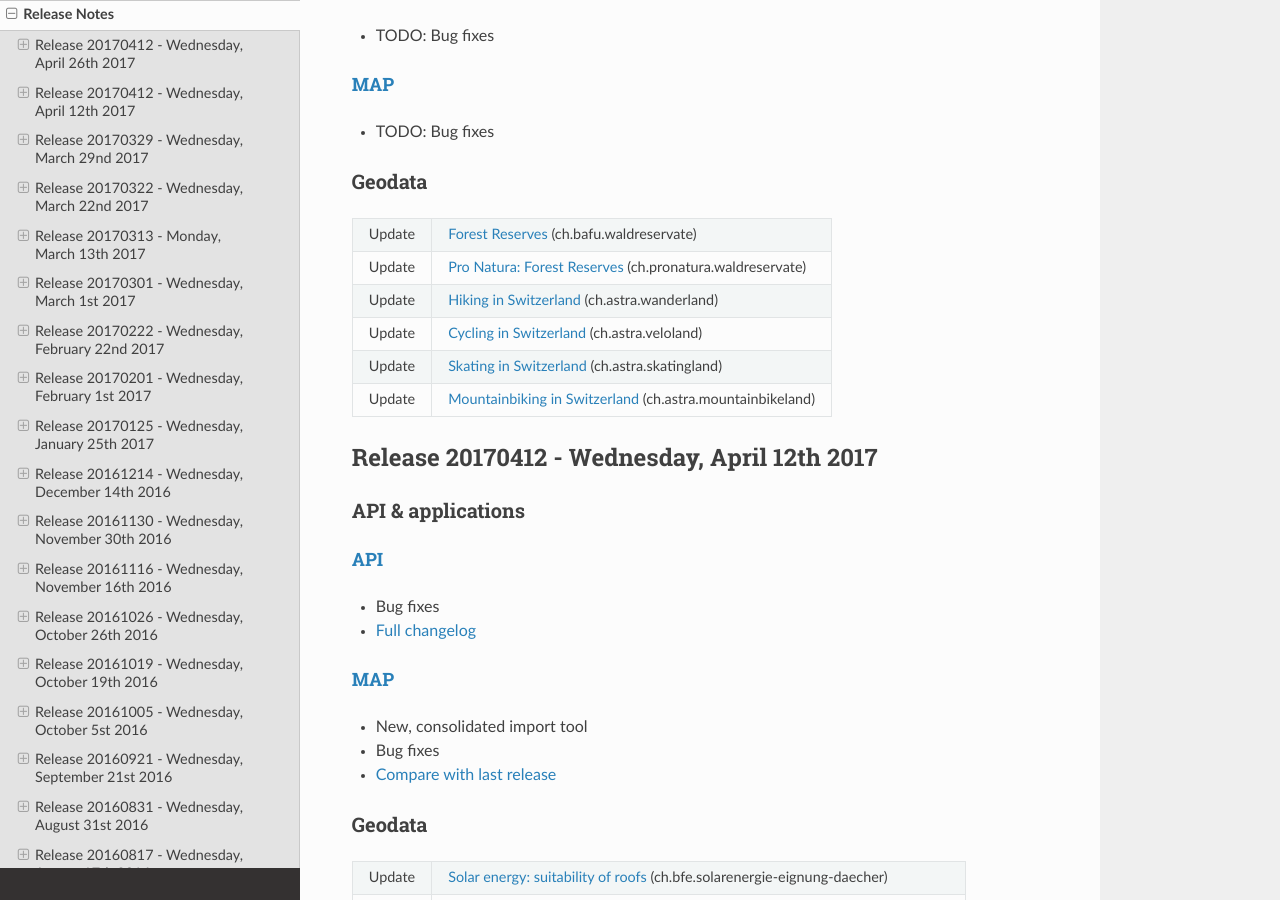
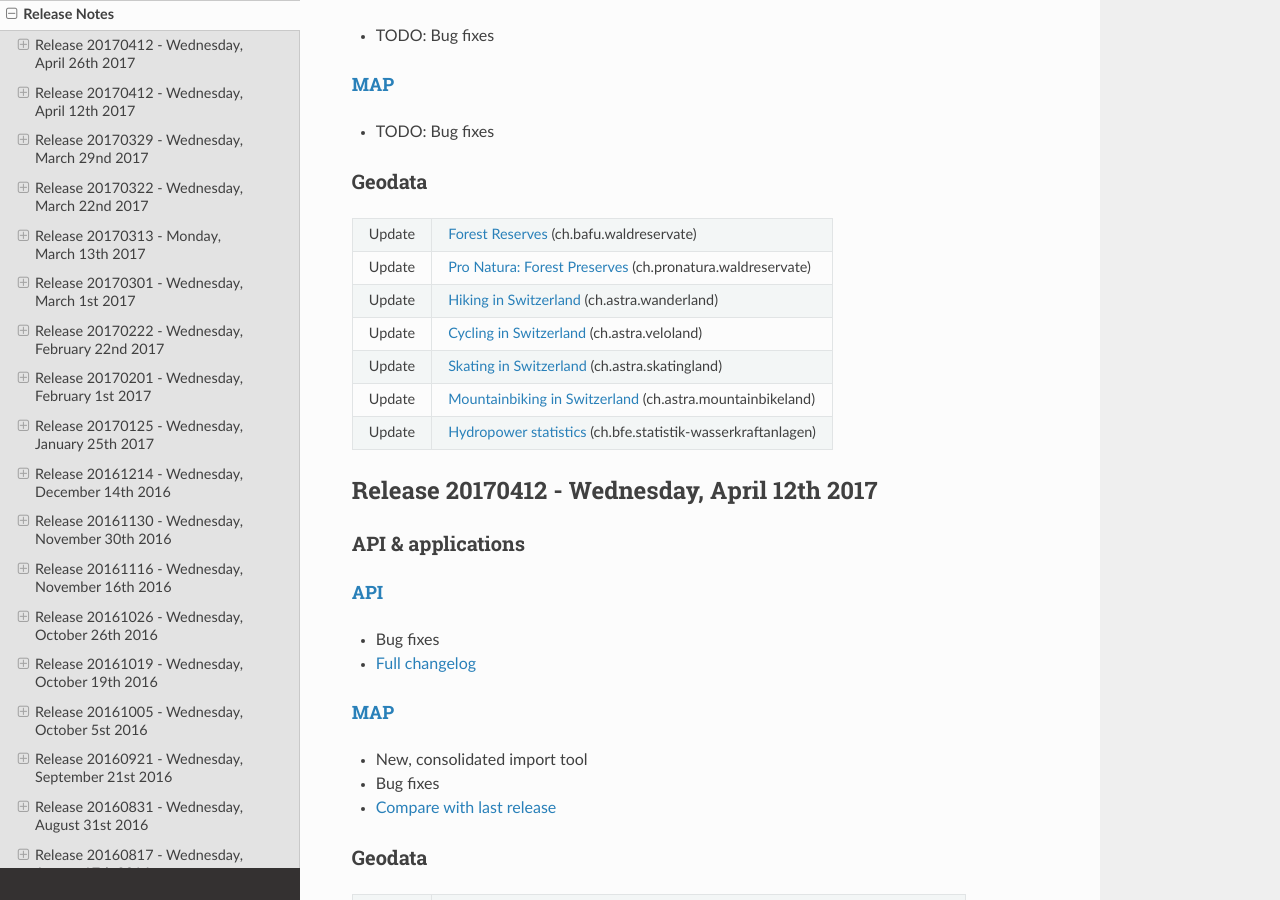
Before and after one commit to swisstopo-test/doc-chsdi3, a Sphinx documentation site: the page built from source/releasenotes/index.rst, in a window 1280 px wide and 900 px high, scrolled down 338 px. Built offline with Sphinx 7.4.7 and the Read the Docs theme 2.0.0, drawn with Linux system fonts in a browser that asks for light colours.

Commit message:
Add update of layer ch.bfe.statistik-wasserkraftanlagen

```diff
--- a/source/releasenotes/index.rst
+++ b/source/releasenotes/index.rst
@@ -33,19 +33,21 @@ API & applications
 
 Geodata
 *******
-+--------+-----------------------------------------------------------------------------------------------------------------------------------------------------------------------+
-| Update | `Forest Reserves <//map.geo.admin.ch/?layers=ch.bafu.waldreservate>`__ (ch.bafu.waldreservate)                                                                        |
-+--------+-----------------------------------------------------------------------------------------------------------------------------------------------------------------------+
-| Update | `Pro Natura: Forest Reserves <//map.geo.admin.ch/?layers=ch.pronatura.waldreservate>`__ (ch.pronatura.waldreservate)                                                  |
-+--------+-----------------------------------------------------------------------------------------------------------------------------------------------------------------------+
-| Update | `Hiking in Switzerland <//map.geo.admin.ch/?layers=ch.astra.wanderland>`__ (ch.astra.wanderland)                                                                      |
-+--------+-----------------------------------------------------------------------------------------------------------------------------------------------------------------------+
-| Update | `Cycling in Switzerland <//map.geo.admin.ch/?layers=ch.astra.veloland>`__ (ch.astra.veloland)                                                                         |
-+--------+-----------------------------------------------------------------------------------------------------------------------------------------------------------------------+
-| Update | `Skating in Switzerland <//map.geo.admin.ch/?layers=ch.astra.skatingland>`__ (ch.astra.skatingland)                                                                   |
-+--------+-----------------------------------------------------------------------------------------------------------------------------------------------------------------------+
-| Update | `Mountainbiking in Switzerland <//map.geo.admin.ch/?layers=ch.astra.mountainbikeland>`__ (ch.astra.mountainbikeland)                                                  |
-+--------+-----------------------------------------------------------------------------------------------------------------------------------------------------------------------+
++--------+-----------------------------------------------------------------------------------------------------------------------------------+
+| Update | `Forest Reserves <//map.geo.admin.ch/?layers=ch.bafu.waldreservate>`__ (ch.bafu.waldreservate)                                    |
++--------+-----------------------------------------------------------------------------------------------------------------------------------+
+| Update | `Pro Natura: Forest Preserves <//map.geo.admin.ch/?layers=ch.pronatura.waldreservate>`__ (ch.pronatura.waldreservate)             |
++--------+-----------------------------------------------------------------------------------------------------------------------------------+
+| Update | `Hiking in Switzerland <//map.geo.admin.ch/?layers=ch.astra.wanderland>`__ (ch.astra.wanderland)                                  |
++--------+-----------------------------------------------------------------------------------------------------------------------------------+
+| Update | `Cycling in Switzerland <//map.geo.admin.ch/?layers=ch.astra.veloland>`__ (ch.astra.veloland)                                     |
++--------+-----------------------------------------------------------------------------------------------------------------------------------+
+| Update | `Skating in Switzerland <//map.geo.admin.ch/?layers=ch.astra.skatingland>`__ (ch.astra.skatingland)                               |
++--------+-----------------------------------------------------------------------------------------------------------------------------------+
+| Update | `Mountainbiking in Switzerland <//map.geo.admin.ch/?layers=ch.astra.mountainbikeland>`__ (ch.astra.mountainbikeland)              |
++--------+-----------------------------------------------------------------------------------------------------------------------------------+
+| Update | `Hydropower statistics <//map.geo.admin.ch/?layers=ch.bfe.statistik-wasserkraftanlagen>`__ (ch.bfe.statistik-wasserkraftanlagen)  |
++--------+-----------------------------------------------------------------------------------------------------------------------------------+
 
 
 .. _releasenotes_20170412:
```
